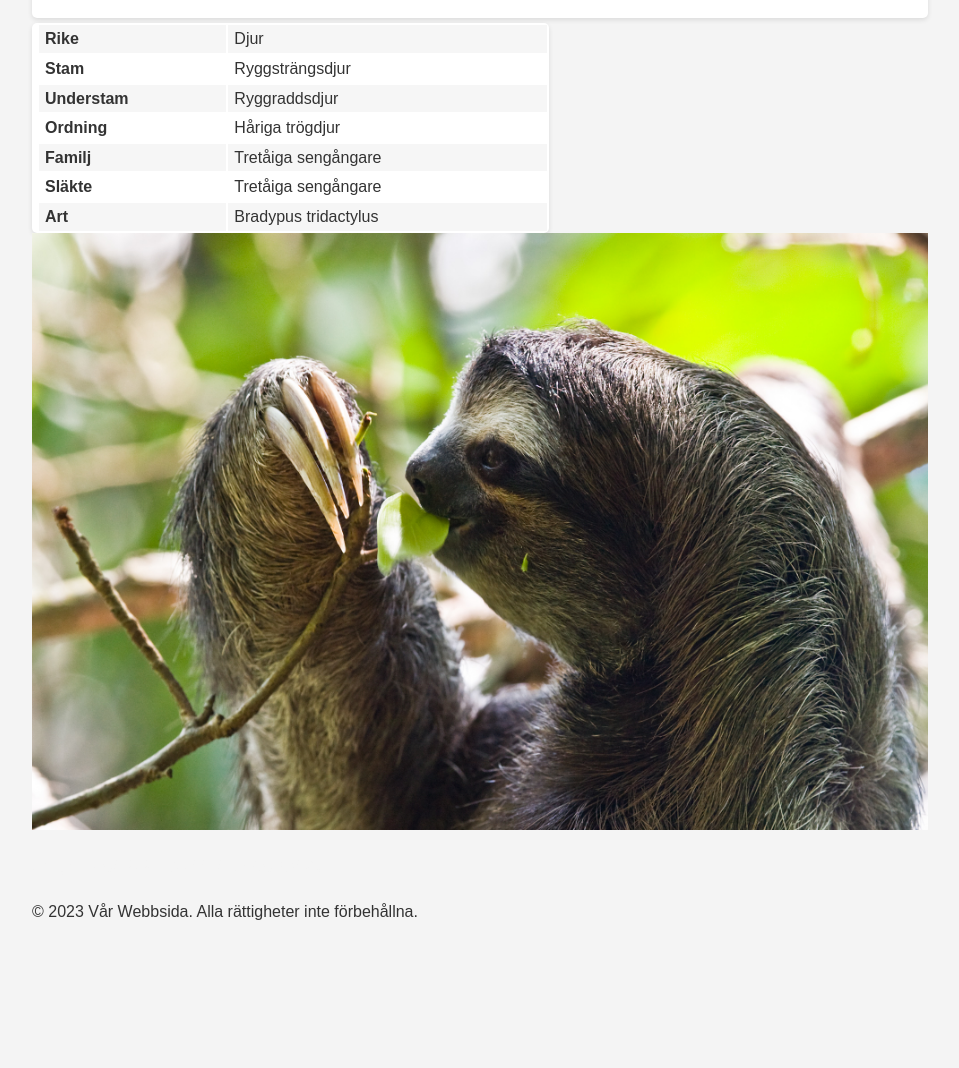
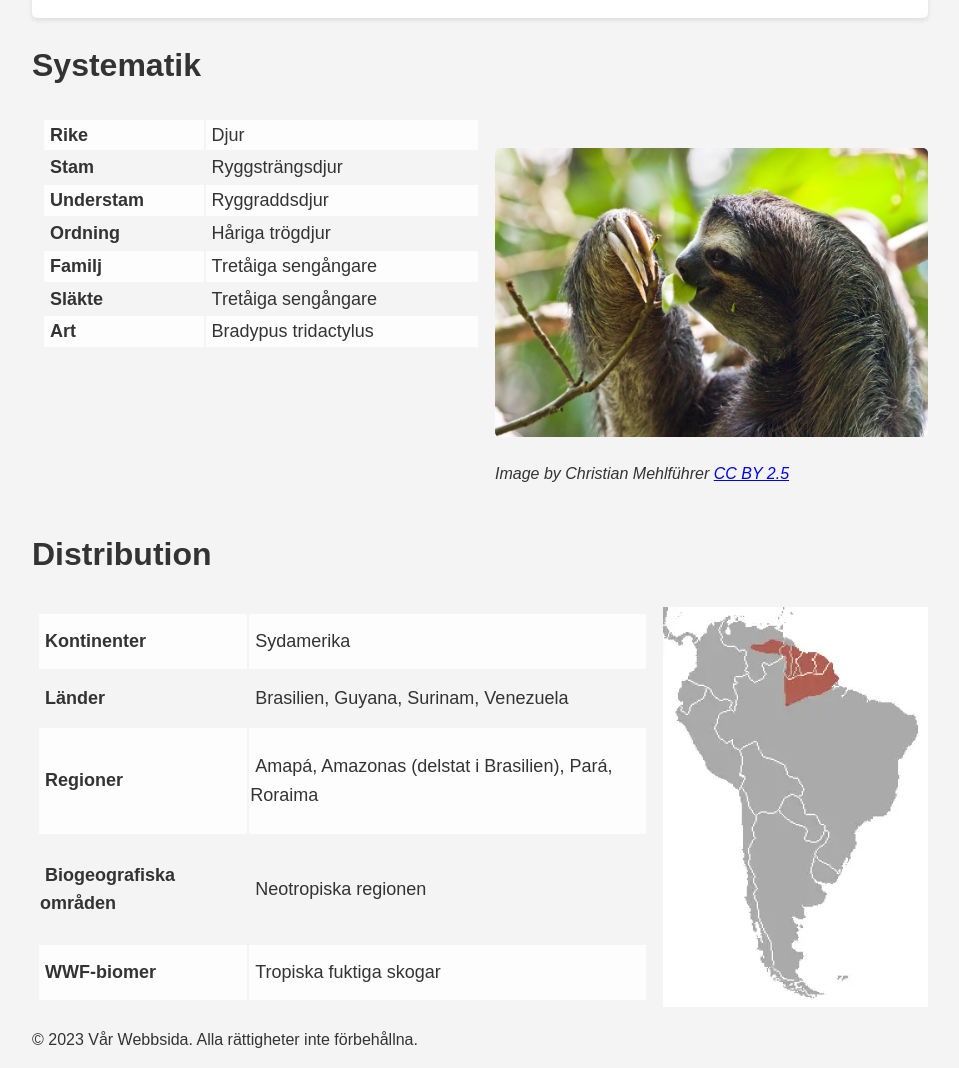
Before and after one commit to soupcane/soupcane.github.io, a plain HTML site: page index.html in a window 1280 px wide. Shown: the part 1229-2297 px from the top of the page, without its empty margins (160-1119 px from the left). Before the commit the page ends 2170 px from the top, so only its background shows below. Drawn offline with Linux system fonts and the light colour scheme.

Commit message:
distribution

```diff
--- a/index.html
+++ b/index.html
@@ -10,8 +10,8 @@
         <header>
             <div class="topnav">
                 <a class="active" href="#home">Home</a>
-                <a href="#news">News</a>
-                <a href="#contact">Contact</a>
+                <a href="#textbox">News</a>
+                <a href="#infobox">Contact</a>
                 <a href="#about">About</a>
               </div>
         </header>
@@ -45,9 +45,14 @@
                 </div>
             </section>
 
-            <div class="infobox" id="Systematik">
-                <table style="width: 100%;">
-                    <tbody>
+            <div class="Systematik">
+                <div>
+                    <div class="SystematikHeader">
+                        <h1>Systematik</h1>
+                    </div>
+                    <div class="SystematikBox" >
+                        <table class="SystematikTable">
+                            <tbody class="SystematikTbody">
                                 <tr>
                                     <td scope="row">Rike</td>
                                     <td>Djur</td>
@@ -79,13 +84,48 @@
                             </tbody>
                         </table>
                     </div>
+                </div>
+                <section>
+                    <div>
+                        <img class="slothEat" src="images/SlothEat.jpg">
+                        <p style="font-style: italic; ">Image by Christian Mehlführer <a href="https://creativecommons.org/licenses/by/2.5/">CC BY 2.5</a></p>
+                    </div>
+                </section>
+            </div>
 
             <section>
-                <div>
-                    <img src="images/SlothEat.jpg">
-                    <p style="font-style: italic; color: #f4f4f4;">Image by Christian Mehlführer <a href="https://creativecommons.org/licenses/by/2.5/">CC BY 2.5</a></p>
+                <div class="Distribution">
+                    <h1 style="font-size: 32px">Distribution</h1>
+                    <div class="DistributionInfo">
+                        <table class="DistributionTable" style="width: 100%;">
+                            <tbody class="DistributionTbody">
+                                <tr>
+                                    <td scope="row">Kontinenter</td>
+                                    <td>Sydamerika</td>
+                                </tr>
+                                <tr>
+                                    <td scope="row">Länder</td>
+                                    <td>Brasilien, Guyana, Surinam, Venezuela</td>
+                                </tr>
+                                <tr>
+                                    <td scope="row">Regioner</td>
+                                    <td>Amapá, Amazonas (delstat i Brasilien), Pará, Roraima</td>
+                                </tr>
+                                <tr>
+                                    <td scope="row">Biogeografiska områden</td>
+                                    <td>Neotropiska regionen</td>
+                                </tr>
+                                <tr>
+                                    <td scope="row">WWF-biomer</td>
+                                    <td>Tropiska fuktiga skogar</td>
+                                </tr>
+                            </tbody>
+                        </table>
+                        <img class="DistributionImg" src="./images/SlothDistribution.webp">
+                    </div>
                 </div>
             </section>
+
         </main>
         <footer>
             <p>&copy; 2023 Vår Webbsida. Alla rättigheter inte förbehållna.</p>
--- a/styles.css
+++ b/styles.css
@@ -61,15 +61,36 @@ img {
     padding-left: 10px;
 }
 
-.infobox {
+.Systematik{
+  display: flex;
+  flex-direction: row;
+}
+
+.SystematikBox {
   display: block;
   overflow: auto;
-  width: 25vw;
+  width: 35vw;
+  height: fit-content;
+  font-size: 18px;
   padding-left: 5px;
-  margin-top: 5px;
-  background-color: white;
+  margin-block: 10px;
   border-radius: 5px;
-  box-shadow: 0 2px 5px rgba(0, 0, 0, 0.1);
+  margin-right: 10px;
+}
+
+.SystematikTable{
+  padding: 5px;
+  width: 100%;
+}
+.SystematikTbody{
+  border-style: solid;
+  border-color: white;
+}
+
+.slothEat{
+  margin-top: 10px;
+  width: 100%;
+  border-radius: 5px;
 }
 
 /*Info lista */
@@ -80,11 +101,7 @@ tr td[scope="row"] {
   font-weight: bold;
 }
 tr:nth-of-type(odd) td {
-  background-color: #eeeeee83;
-}
-
-a{
-  color: #f4f4f4
+  background-color:rgba(255, 255, 255, 0.801);
 }
 
 .gallery{
@@ -102,7 +119,31 @@ a{
     height: 250px;
 }
 
-@media screen and (max-width: 1400px) {
+.Distribution{
+  display: flex;
+  flex-direction: row;
+  flex-wrap: wrap;
+}
+
+.DistributionInfo{
+  display: flex;
+  flex-direction: row;
+}
+
+.DistributionTable{
+  margin-right: 10px;
+  padding: 5px;
+  font-size: 18px;
+}
+
+.DistributionImg{
+  width: 25vw;
+}
+
+@media screen and (max-width: 1600px) {
+  img.slothEat{
+    margin-top: 30%;
+  }
   div.infobox{
     width: 40vw;
   }
```
Also changed, not shown: images/SlothDistribution.webp (added). Lines whose indentation alone changed are shown as unchanged.
